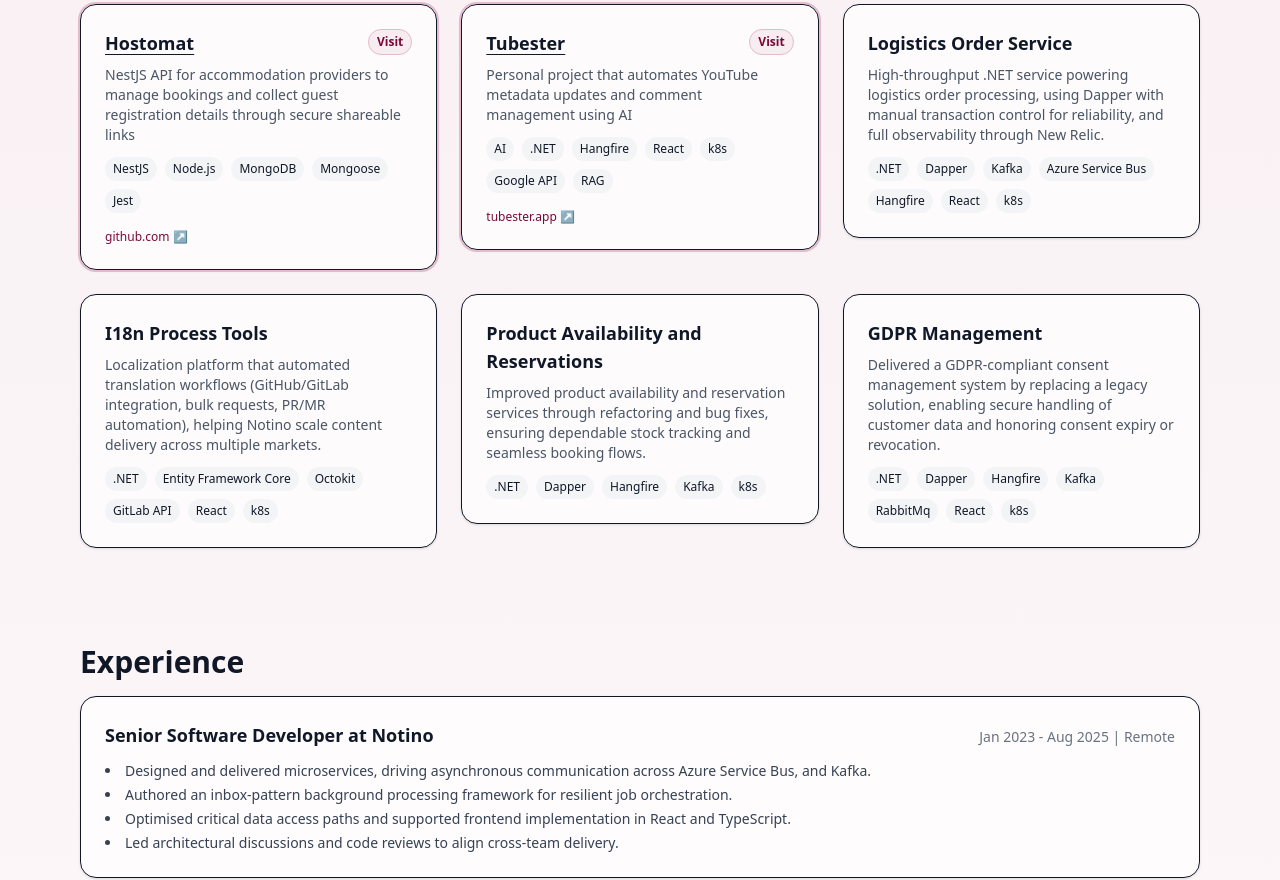
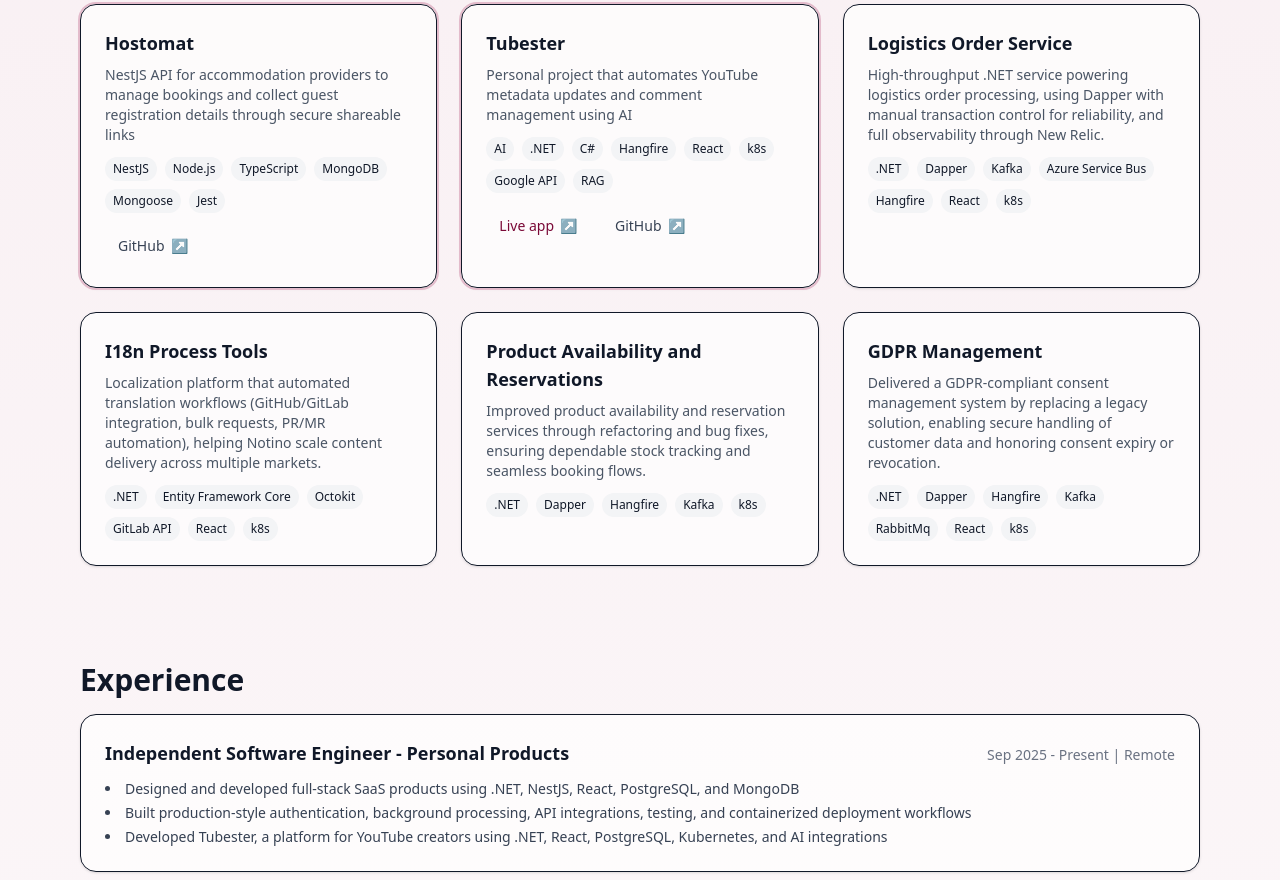
Before and after one commit to kubaak/jakubheidtke.dev, a React (Vite) app: page / in a window 1280 px wide. Shown: the part 1005-1885 px from the top of the page. Built offline with nearby package versions, Linux system fonts and the light colour scheme.

Commit message:
feat: app and github links

```diff
--- a/src/App.tsx
+++ b/src/App.tsx
@@ -1,5 +1,7 @@
 import content from "./data/content.json";
 import { Card } from "./components/Card";
+import { Navbar } from "./components/Navbar";
+import { Projects } from "./components/Projects";
 import { Section } from "./components/Section";
 
 export default function App() {
@@ -7,22 +9,7 @@
 
   return (
     <div className="min-h-screen bg-gradient-to-b from-brand-50 to-white text-gray-900">
-      {/* Nav */}
-      <header className="sticky top-0 z-50 bg-white/70 backdrop-blur border-b border-transparent">
-        <div className="mx-auto max-w-6xl px-4 py-3 flex items-center justify-between">
-          <a href="#home" className="inline-flex items-center gap-2 whitespace-nowrap font-semibold tracking-tight">
-            <img src="/JHGradientMaroon.svg" alt="JH" className="h-6 w-6 shrink-0" />
-            <span className="leading-none">{profile.name}</span>
-          </a>
-          <nav className="hidden md:flex gap-6 text-sm">
-            {navigation.map((item) => (
-              <a key={item.href} href={item.href} className="text-gray-600 hover:text-gray-900">
-                {item.label}
-              </a>
-            ))}
-          </nav>
-        </div>
-      </header>
+      <Navbar profile={profile} navigation={navigation} />
 
       {/* Hero */}
       <Section id="home" className="pt-14 pb-16 grid gap-10 md:grid-cols-2 md:items-center">
@@ -79,68 +66,7 @@
         </div>
       </Section>
 
-      {/* Projects */}
-      <Section id="projects">
-        <h2 className="text-3xl font-extrabold">{projects.heading}</h2>
-        <div className="mt-6 grid gap-6 md:grid-cols-3">
-          {projects.items.map((project) => {
-            const isLink = Boolean(project.href);
-
-            const card = (
-              <Card
-                className={[
-                  "transition",
-                  isLink
-                    ? "cursor-pointer hover:-translate-y-0.5 hover:shadow-lg ring-2 ring-brand-200 hover:ring-brand-400"
-                    : "hover:shadow",
-                ].join(" ")}
-              >
-                <div className="flex items-start justify-between gap-3">
-                  <h3 className={["text-lg font-semibold", isLink ? "underline underline-offset-4" : ""].join(" ")}>
-                    {project.name}
-                  </h3>
-
-                  {isLink && (
-                    <span className="shrink-0 rounded-full bg-brand-50 px-2 py-1 text-xs font-semibold text-brand-700 border border-brand-200">
-                      Visit
-                    </span>
-                  )}
-                </div>
-
-                <p className="mt-2 text-sm text-gray-600">{project.description}</p>
-
-                <div className="mt-3 flex flex-wrap gap-2 text-xs">
-                  {project.tags.map((tag) => (
-                    <span key={tag} className="rounded-full bg-gray-100 px-2 py-1">
-                      {tag}
-                    </span>
-                  ))}
-                </div>
-
-                {isLink && (
-                  <p className="mt-4 text-xs text-brand-700">
-                    {new URL(project.href!).host} <span aria-hidden="true">↗</span>
-                  </p>
-                )}
-              </Card>
-            );
-
-            return isLink ? (
-              <a
-                key={project.name}
-                href={project.href}
-                target="_blank"
-                rel="noreferrer"
-                className="block rounded-2xl focus:outline-none focus-visible:ring-4 focus-visible:ring-brand-300"
-              >
-                {card}
-              </a>
-            ) : (
-              <div key={project.name}>{card}</div>
-            );
-          })}
-        </div>
-      </Section>
+      <Projects heading={projects.heading} items={projects.items} />
 
       {/* Experience */}
       <Section id="experience">
@@ -150,7 +76,7 @@
             <Card key={`${item.role}-${item.company}`}>
               <div className="flex flex-col md:flex-row md:items-baseline md:justify-between gap-2">
                 <h3 className="text-lg font-semibold">
-                  {item.role} at {item.company}
+                  {item.role} {item.company ? "at " + item.company : ""}
                 </h3>
                 <p className="text-sm text-gray-500">{item.period}</p>
               </div>
--- /dev/null
+++ b/src/components/Navbar.tsx
@@ -0,0 +1,33 @@
+interface NavigationItem {
+  label: string;
+  href: string;
+}
+
+interface Profile {
+  name: string;
+}
+
+interface NavbarProps {
+  profile: Profile;
+  navigation: NavigationItem[];
+}
+
+export function Navbar({ profile, navigation }: NavbarProps) {
+  return (
+    <header className="sticky top-0 z-50 bg-white/70 backdrop-blur border-b border-transparent">
+      <div className="mx-auto max-w-6xl px-4 py-3 flex items-center justify-between">
+        <a href="#home" className="inline-flex items-center gap-2 whitespace-nowrap font-semibold tracking-tight">
+          <img src="/JHGradientMaroon.svg" alt="JH" className="h-6 w-6 shrink-0" />
+          <span className="leading-none">{profile.name}</span>
+        </a>
+        <nav className="hidden md:flex gap-6 text-sm">
+          {navigation.map((item) => (
+            <a key={item.href} href={item.href} className="text-gray-600 hover:text-gray-900">
+              {item.label}
+            </a>
+          ))}
+        </nav>
+      </div>
+    </header>
+  );
+}
--- /dev/null
+++ b/src/components/ProjectCard.tsx
@@ -0,0 +1,101 @@
+import { cn } from "../lib/cn";
+import { Card } from "./Card";
+
+interface ProjectCardProps {
+  name: string;
+  description: string;
+  tags: string[];
+  appHref?: string;
+  githubHref?: string;
+}
+
+const linkBaseClasses = cn(
+  "group/link inline-flex items-center gap-1.5",
+  "rounded-md border border-transparent px-3 py-1.5",
+  "text-sm font-medium",
+  "transition-all duration-200",
+  "hover:scale-105 hover:shadow-sm",
+  "focus-visible:outline-2",
+  "focus-visible:outline-offset-2",
+);
+
+const arrowClasses = cn(
+  "transition-transform duration-200",
+  "group-hover/link:translate-x-0.5",
+  "group-hover/link:-translate-y-0.5",
+);
+
+export function ProjectCard({ name, description, tags, appHref, githubHref }: ProjectCardProps) {
+  const hasAnyLink = Boolean(appHref || githubHref);
+
+  return (
+    <Card
+      className={cn("transition", hasAnyLink ? "group ring-2 ring-brand-200 hover:ring-brand-400" : "hover:shadow")}
+    >
+      <h3 className="text-lg font-semibold">{name}</h3>
+
+      <p className="mt-2 text-sm text-gray-600">{description}</p>
+
+      <div className="mt-3 flex flex-wrap gap-2 text-xs">
+        {tags.map((tag) => (
+          <span key={tag} className="rounded-full bg-gray-100 px-2 py-1">
+            {tag}
+          </span>
+        ))}
+      </div>
+
+      {hasAnyLink && (
+        <div className="mt-4 flex flex-wrap gap-3">
+          {appHref && (
+            <a
+              href={appHref}
+              target="_blank"
+              rel="noopener noreferrer"
+              aria-label={`Visit ${name}`}
+              className={cn(
+                linkBaseClasses,
+                "text-brand-700",
+                "group-hover:border-brand-300",
+                "group-hover:bg-brand-100",
+                "group-hover:shadow-sm",
+                "hover:border-brand-400",
+                "hover:bg-brand-200",
+                "focus-visible:outline-brand-600",
+              )}
+            >
+              Live app
+              <span aria-hidden="true" className={arrowClasses}>
+                ↗
+              </span>
+            </a>
+          )}
+
+          {githubHref && (
+            <a
+              href={githubHref}
+              target="_blank"
+              rel="noopener noreferrer"
+              aria-label={`View ${name} on GitHub`}
+              className={cn(
+                linkBaseClasses,
+                "text-gray-700",
+                "group-hover:border-gray-300",
+                "group-hover:bg-gray-200",
+                "group-hover:text-gray-950",
+                "group-hover:shadow-sm",
+                "hover:border-gray-400",
+                "hover:bg-gray-300",
+                "focus-visible:outline-gray-600",
+              )}
+            >
+              GitHub
+              <span aria-hidden="true" className={arrowClasses}>
+                ↗
+              </span>
+            </a>
+          )}
+        </div>
+      )}
+    </Card>
+  );
+}
--- /dev/null
+++ b/src/components/Projects.tsx
@@ -0,0 +1,28 @@
+import { ProjectCard } from "./ProjectCard";
+import { Section } from "./Section";
+
+interface Project {
+  name: string;
+  description: string;
+  tags: string[];
+  appHref?: string;
+  githubHref?: string;
+}
+
+interface ProjectsProps {
+  heading: string;
+  items: Project[];
+}
+
+export function Projects({ heading, items }: ProjectsProps) {
+  return (
+    <Section id="projects">
+      <h2 className="text-3xl font-extrabold">{heading}</h2>
+      <div className="mt-6 grid gap-6 md:grid-cols-3">
+        {items.map((project) => (
+          <ProjectCard key={project.name} {...project} />
+        ))}
+      </div>
+    </Section>
+  );
+}
--- a/src/data/content.json
+++ b/src/data/content.json
@@ -77,14 +77,15 @@
       {
         "name": "Hostomat",
         "description": "NestJS API for accommodation providers to manage bookings and collect guest registration details through secure shareable links",
-        "tags": ["NestJS", "Node.js","MongoDB", "Mongoose", "Jest"],
-        "href": "https://github.com/kubaak/hostomat-api"
+        "tags": ["NestJS", "Node.js","TypeScript","MongoDB", "Mongoose", "Jest"],
+        "githubHref": "https://github.com/kubaak/hostomat-api"
       },
       {
         "name": "Tubester",
         "description": "Personal project that automates YouTube metadata updates and comment management using AI",
-        "tags": ["AI",".NET", "Hangfire", "React", "k8s", "Google API", "RAG"],
-        "href": "https://tubester.app"
+        "tags": ["AI",".NET", "C#", "Hangfire", "React", "k8s", "Google API", "RAG"],
+        "appHref": "https://tubester.app",
+        "githubHref": "https://github.com/kubaak/tubester-client"
       },
       {
         "name": "Logistics Order Service",
@@ -112,8 +113,17 @@
     "heading": "Experience",
     "items": [
       {
+        "role":"Independent Software Engineer - Personal Products",
+        "period":"Sep 2025 - Present | Remote",
+        "highlights":[
+          "Designed and developed full-stack SaaS products using .NET, NestJS, React, PostgreSQL, and MongoDB",
+          "Built production-style authentication, background processing, API integrations, testing, and containerized deployment workflows",
+          "Developed Tubester, a platform for YouTube creators using .NET, React, PostgreSQL, Kubernetes, and AI integrations"
+        ]
+      },
+      {
         "role": "Senior Software Developer",
-        "company": "Notino",
+        "company": "Notino (devteam s.r.o.)",
         "period": "Jan 2023 - Aug 2025 | Remote",
         "highlights": [
           "Designed and delivered microservices, driving asynchronous communication across Azure Service Bus, and Kafka.",
@@ -124,7 +134,7 @@
       },
       {
         "role": "Senior Software Developer",
-        "company": "Oriflame Sweden Cosmetics",
+        "company": "Oriflame Sweden Cosmetics (devteam s.r.o.)",
         "period": "Sep 2021 - Dec 2022 | Remote",
         "highlights": [
           "Built scalable event-driven microservices on .NET hosted in Azure Kubernetes Service.",
```
